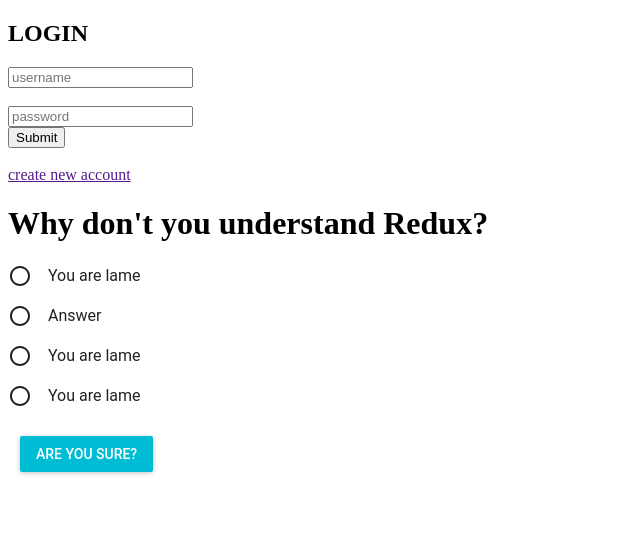
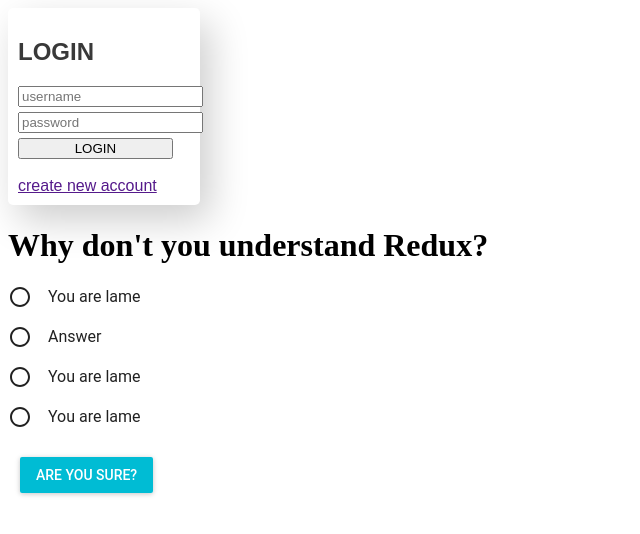
Before and after one commit to thejozhou/SystemDesignReview, a React app: page / in a window 1280 px wide. Shown: the top 534 px of the page, without its empty margins (0-640 px from the left). Built offline with nearby package versions, Linux system fonts and the light colour scheme.

Commit message:
minor changes. console.log removed

```diff
--- a/src/components/App.js
+++ b/src/components/App.js
@@ -68,7 +68,7 @@
                 username = {this.state.username}
               />
       </div>
-      <Question state= {this.state} questions={this.state.questions} />
+      <Question questions={this.state.questions} />
   </div>
   )
  }
--- a/src/containers/Login.js
+++ b/src/containers/Login.js
@@ -2,7 +2,7 @@
 import {bindActionCreators} from 'redux';
 import {connect} from 'react-redux';
 
-// import '../../css/login.css'
+import '../../css/styles.css'
 
 class Login extends Component {
 
@@ -21,16 +21,16 @@
         username
       } = this.props;
 
-      console.log(isNew)
+
       if (!isNew && !logSuccess) {
         return (
-            <div>
+            <div className="innerBox">
               <h2>LOGIN</h2>
 
               <form>
-                <input onChange={userChange} name="username" type= "text" placeholder="username"/><br/><br/>
-                <input onChange={passChange} name="password" type="password" placeholder="password"/><br/>
-                <input onClick={userSubmit} type="submit"/>
+                <input className="userName" onChange={userChange} name="username" type= "text" placeholder="username"/><br/>
+                <input className="pword" onChange={passChange} name="password" type="password" placeholder="password"/><br/>
+                <input className="but" onClick={userSubmit} value="LOGIN" type="submit"/>
               </form>
             <br/>
               <a href="" onClick={handleNew}>create new account</a>
@@ -39,20 +39,21 @@
       }
       else if (isNew&& !logSuccess) {
         return (
-          <div>
+          <div className="innerBox">
               <h3>CREATE NEW ACCOUNT</h3>
               <form>
-                <input onChange={userChange} name="username" type= "text" placeholder="username"/><br/><br/>
-                <input onChange={passChange} name="password" type="password" placeholder="password"/><br/>
-                <input onClick={userSave} type="submit"/>
+                <input className="userName" onChange={userChange} name="username" type= "text" placeholder="username"/><br/>
+                <input className="pword" onChange={passChange} name="password" type="password" placeholder="password"/><br/>
+                <input className="but" onClick={userSave} value="add account" type="submit"/>
               </form>
           </div>
         )
       }
       else if (logSuccess) {
         return (
-          <div>
+          <div className="innerBox">
             <h3>Welcome, {username}</h3>
+            <h4>Score: </h4>
           </div>
         )
       }
```
